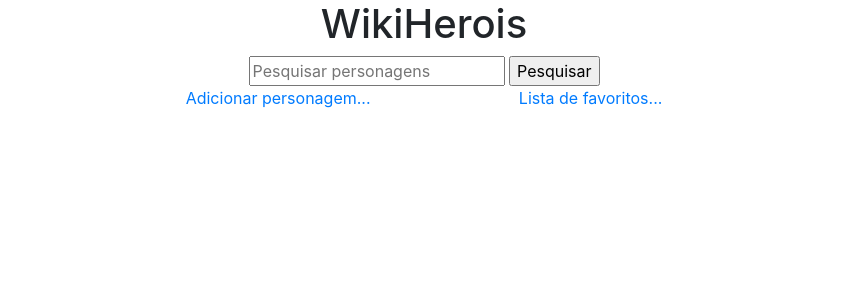
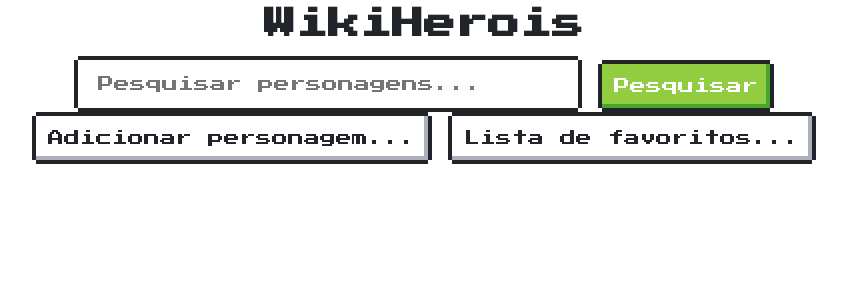
Before and after one commit to Trowsing/WikiHerois, a Django app: template templates/home.html in a window 1280 px wide. Shown: the top 300 px of the page, without its empty margins (216-1063 px from the left). Run offline with Django 3.2, Linux system fonts and the light colour scheme; the template is opened without the code that fills it, so the values that code supplies are empty.

Commit message:
Style change

```diff
--- a/templates/base.html
+++ b/templates/base.html
@@ -3,16 +3,24 @@
   <head>
     <meta charset='utf-8'>
     <title>WikiHerois</title>
-    <link rel="stylesheet"
-    href="{{ BASE_DIR }}static/css/bootstrap.min.css">
+    <!-- <link rel="stylesheet"
+    href="{{ BASE_DIR }}static/css/bootstrap.min.css"> -->
+    <link href="https://fonts.googleapis.com/css?family=Press+Start+2P" rel="stylesheet">
+    <link href="https://unpkg.com/nes.css/css/nes-core.min.css" rel="stylesheet" />
+    <style>
+      html, body, pre, code, kbd, samp {
+          font-family: 'Press Start 2P', cursive;
+      }
+    </style>
   </head>
   <body>
     <div class="row justify-content-center">
-        <div class="col-md-6" align="center">
+        <div class="col-md-3" align="center">
           <h1>WikiHerois</h1>
           <form method='GET' action=''>
-            <input type='text' name='pesquisa' placeholder='Pesquisar personagens' value='{{ request.GET.pesquisa }}'/>
-            <input type='submit' value='Pesquisar'/>
+            <input type='text' name='pesquisa' placeholder='Pesquisar personagens...'
+            value='{{ request.GET.pesquisa }}' class="nes-input" style="width: 500px;" />
+            <button type="submit" class="nes-btn is-success">Pesquisar</button>
           </form>
         </div>
     </div>
--- a/templates/home.html
+++ b/templates/home.html
@@ -1,11 +1,13 @@
 {% extends 'base.html' %}
 {% load static %}<!DOCTYPE html>
 {% block content %}
-  <div class="row justify-content-center">
-    <div class="col-md-6">
-      <div class="d-flex justify-content-around">
-        <p><a href="{% url 'model_upload' %}">Adicionar personagem...</a></p>
-        <p><a href="{% url 'favoritos' %}">Lista de favoritos...</a></p>
+  <!-- <div class="row justify-content-center"> -->
+  <div style="text-align:center">
+    <div class="col-md-3">
+      <div style="text-align:center">
+      <!-- <div class="d-flex justify-content-around"> -->
+        <a class="nes-btn" href="{% url 'model_upload' %}">Adicionar personagem...</a>
+        <a class="nes-btn" href="{% url 'favoritos' %}">Lista de favoritos...</a>
       </div>
       {% for pre in posts %}
 
--- a/templates/model_edit.html
+++ b/templates/model_edit.html
@@ -5,7 +5,7 @@
   <form method="post" enctype="multipart/form-data">
     {% csrf_token %}
     {{ form.as_p }}
-    <button type="submit">Editar</button>
+    <button type="submit" class="nes-btn is-success">Editar</button>
   </form>
 
   <p><a href="{% url 'home' %}">Voltar ao Inicio</a></p>
--- a/templates/model_upload.html
+++ b/templates/model_upload.html
@@ -6,7 +6,7 @@
   <form method="post" enctype="multipart/form-data">
     {% csrf_token %}
     {{ form.as_p }}
-    <button type="submit">Adicionar</button>
+    <button type="submit" class="nes-btn is-success">Adicionar</button>
   </form>
 
   <p><a href="{% url 'home' %}">Voltar ao Inicio</a></p>
```
Also changed, not shown: templates/base_form.html (+9 -2 lines), templates/favoritos.html (+7 -4 lines).
